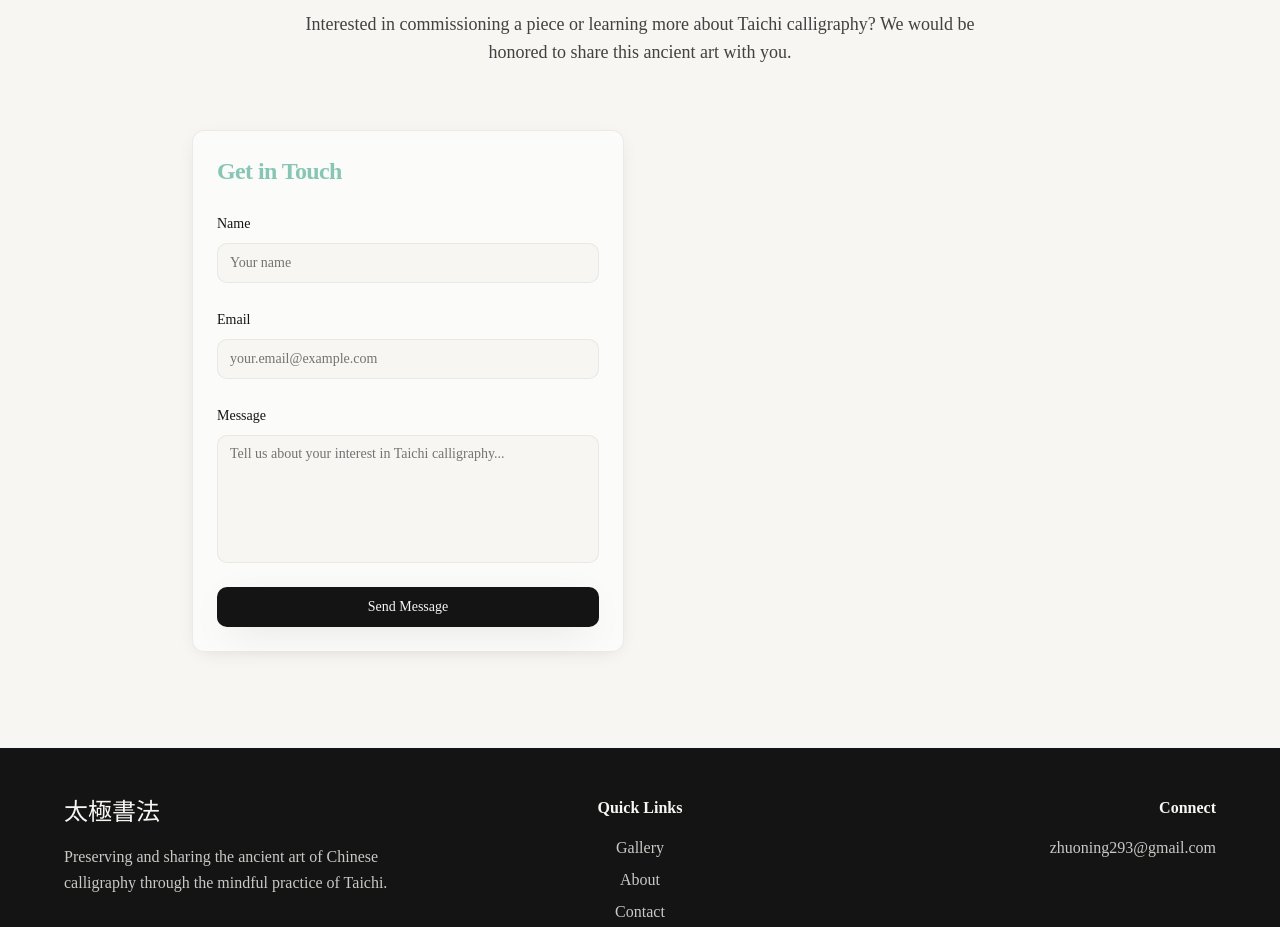
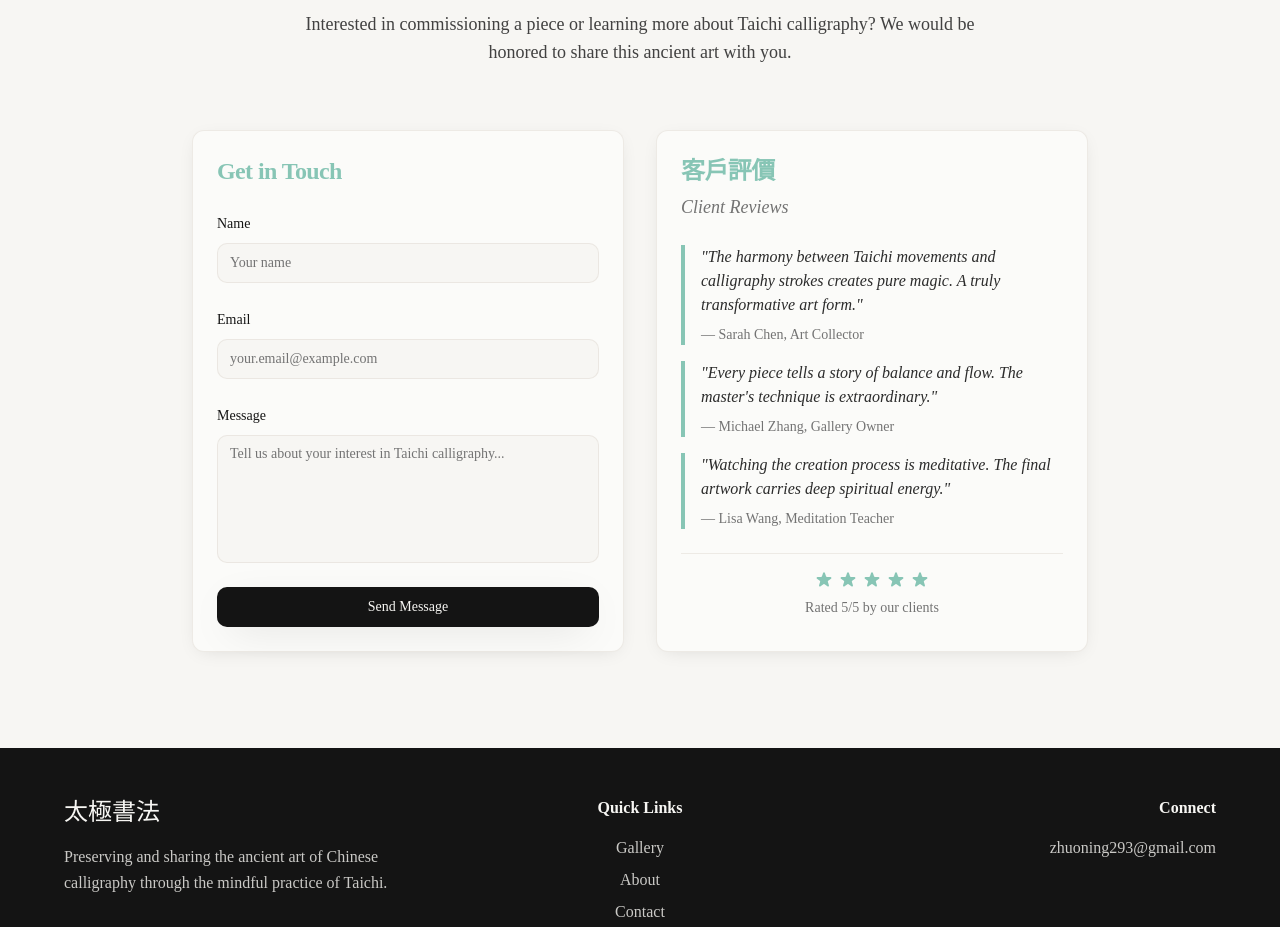
Before and after one commit to JogJohgoeg/zenstrok, a React (Vite) app: page / in a window 1280 px wide. Shown: the part 2680-3607 px from the top of the page. Built offline with nearby package versions, Linux system fonts and the light colour scheme.

Commit message:
Add reviews section
Add a section for reviews to the right of the "Get in Touch" form.

```diff
--- a/src/components/Contact.tsx
+++ b/src/components/Contact.tsx
@@ -49,6 +49,63 @@ export const Contact = () => {
           </Card>
 
 
+          <Card className="shadow-paper border-border/50 bg-card animate-fade-in">
+            <CardHeader>
+              <CardTitle className="text-2xl font-serif text-accent">
+                客戶評價
+              </CardTitle>
+              <p className="text-lg font-serif italic text-muted-foreground">
+                Client Reviews
+              </p>
+            </CardHeader>
+            <CardContent className="space-y-6">
+              <div className="space-y-4">
+                <div className="border-l-4 border-accent pl-4 animate-brushstroke">
+                  <p className="text-foreground/90 italic mb-2">
+                    "The harmony between Taichi movements and calligraphy strokes creates pure magic. A truly transformative art form."
+                  </p>
+                  <p className="text-sm text-muted-foreground font-medium">
+                    — Sarah Chen, Art Collector
+                  </p>
+                </div>
+
+                <div className="border-l-4 border-accent pl-4 animate-brushstroke">
+                  <p className="text-foreground/90 italic mb-2">
+                    "Every piece tells a story of balance and flow. The master's technique is extraordinary."
+                  </p>
+                  <p className="text-sm text-muted-foreground font-medium">
+                    — Michael Zhang, Gallery Owner
+                  </p>
+                </div>
+
+                <div className="border-l-4 border-accent pl-4 animate-brushstroke">
+                  <p className="text-foreground/90 italic mb-2">
+                    "Watching the creation process is meditative. The final artwork carries deep spiritual energy."
+                  </p>
+                  <p className="text-sm text-muted-foreground font-medium">
+                    — Lisa Wang, Meditation Teacher
+                  </p>
+                </div>
+              </div>
+
+              <div className="pt-4 border-t border-border/50">
+                <div className="flex items-center justify-center space-x-1">
+                  {[1, 2, 3, 4, 5].map((star) => (
+                    <svg
+                      key={star}
+                      className="w-5 h-5 fill-accent text-accent"
+                      viewBox="0 0 20 20"
+                    >
+                      <path d="M9.049 2.927c.3-.921 1.603-.921 1.902 0l1.07 3.292a1 1 0 00.95.69h3.462c.969 0 1.371 1.24.588 1.81l-2.8 2.034a1 1 0 00-.364 1.118l1.07 3.292c.3.921-.755 1.688-1.54 1.118l-2.8-2.034a1 1 0 00-1.175 0l-2.8 2.034c-.784.57-1.838-.197-1.539-1.118l1.07-3.292a1 1 0 00-.364-1.118L2.98 8.72c-.783-.57-.38-1.81.588-1.81h3.461a1 1 0 00.951-.69l1.07-3.292z" />
+                    </svg>
+                  ))}
+                </div>
+                <p className="text-center text-sm text-muted-foreground mt-2">
+                  Rated 5/5 by our clients
+                </p>
+              </div>
+            </CardContent>
+          </Card>
         </div>
       </div>
     </section>;
```
